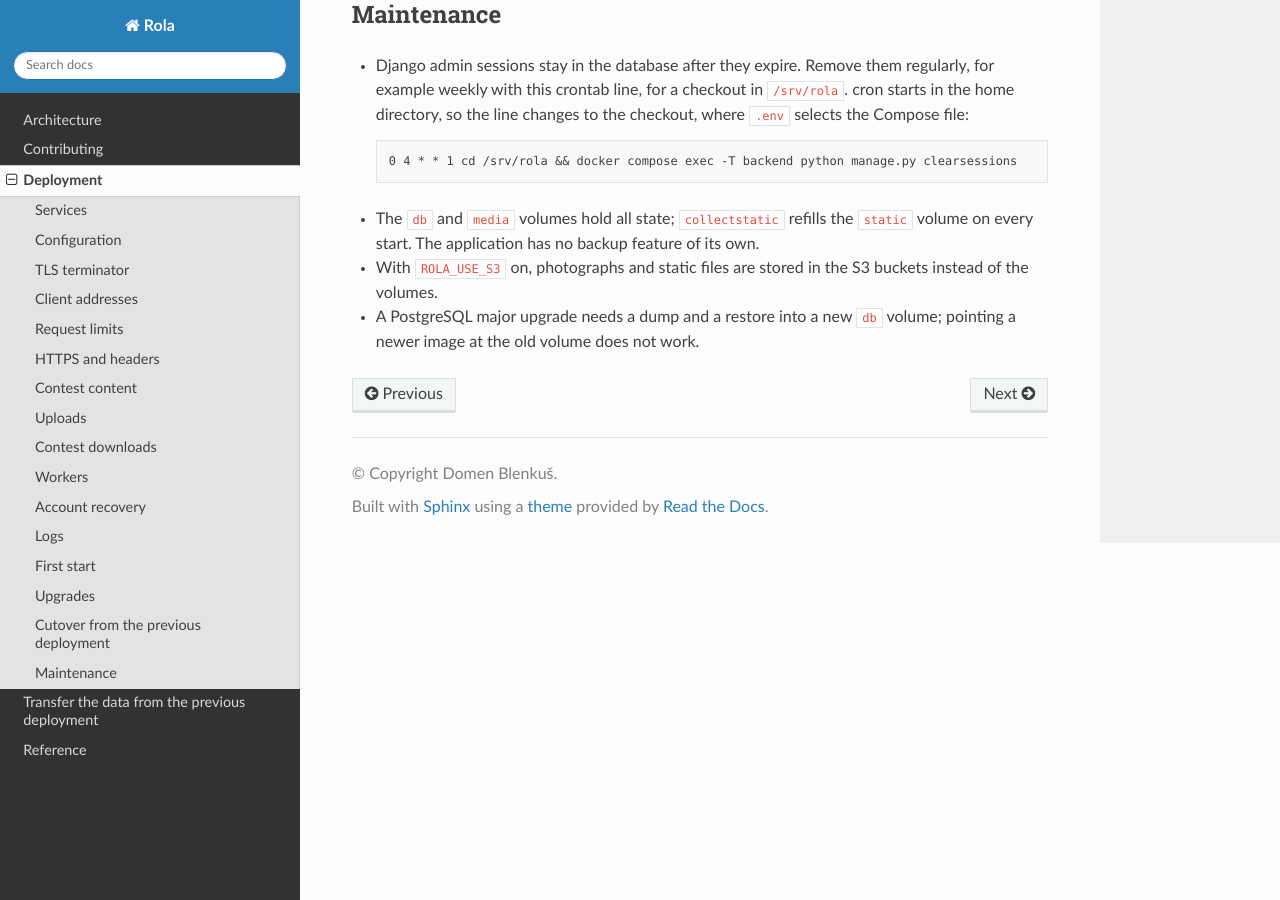
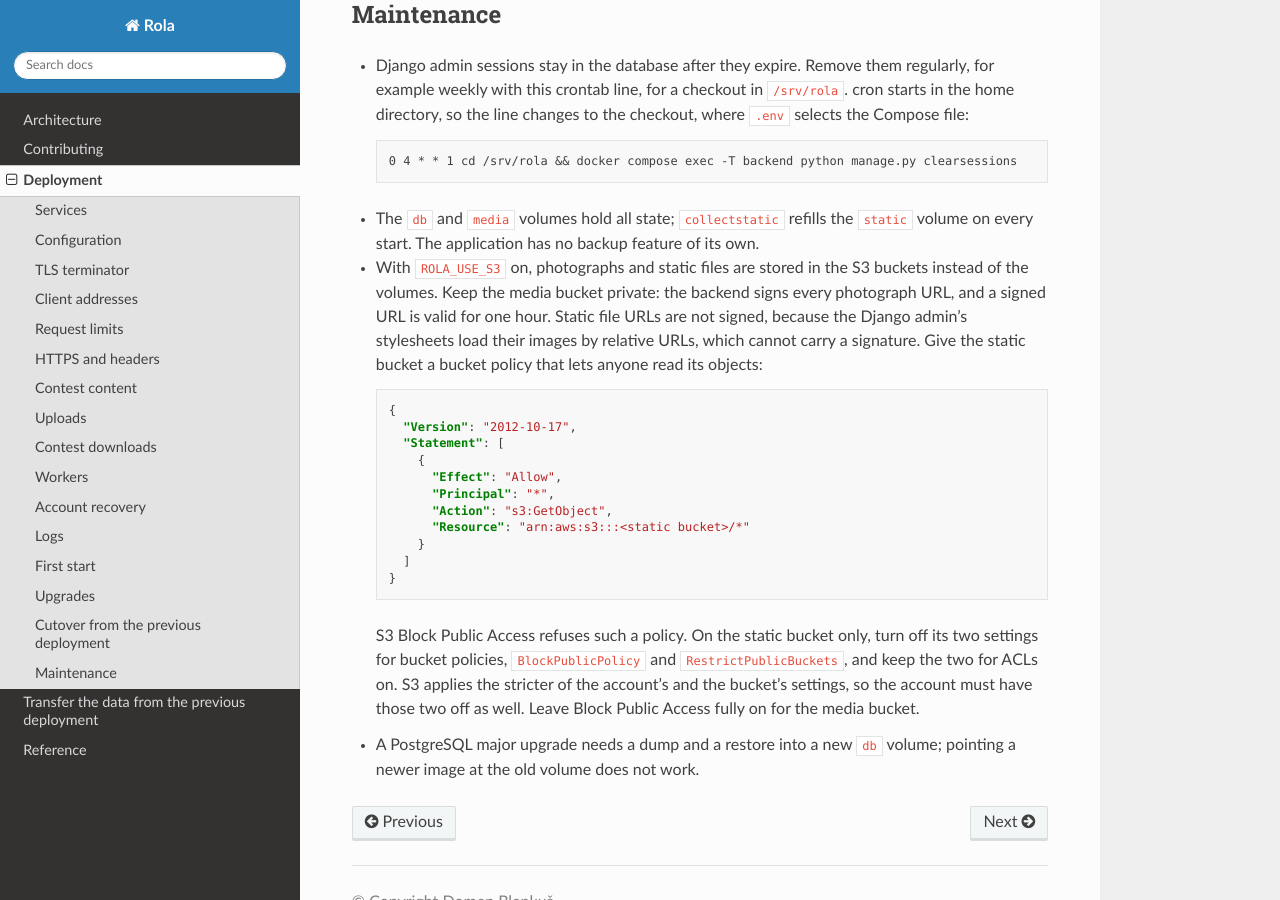
Before and after one commit to dblenkus/rola, a Sphinx documentation site: the page built from docs/deployment.rst, in a window 1280 px wide and 900 px high, scrolled down 7266 px. Built offline with Sphinx 7.4.7 and the Read the Docs theme 3.1.0, drawn with Linux system fonts in a browser that asks for light colours; the version number could not be read and is left out; some of the changed text lies outside the part shown.

Commit message:
Serve S3 static files from unsigned URLs
With ROLA_USE_S3 on, the static storage signed every URL, like the
media storage. The Django admin's stylesheets load their icons by
relative URLs, which the browser resolves without the stylesheet's
query string, so those requests reached the bucket unsigned. A bucket
created with S3's defaults answers them with 403: the calendar and
clock shortcuts become invisible click targets, and the selector,
search, sorting and related-object icons are missing.

Signing protects nothing in the static bucket, which holds only the
files collectstatic copies from the code. Its URLs are now unsigned and
the deployment guide asks for a public-read bucket policy on that
bucket only. Photographs stay in a private bucket behind signed URLs
that expire after one hour.

Assisted-by: Claude Code

```diff
--- a/docs/CHANGELOG.rst
+++ b/docs/CHANGELOG.rst
@@ -157,6 +157,10 @@ Deployment changes
   needs a new activation link; the transfer procedure shows how to send one
   on request.
 * S3 media URLs are signed with SigV4 for ``ROLA_AWS_REGION_NAME``.
+* S3 static file URLs are no longer signed, so the Django admin's stylesheets
+  can load their icons. The static bucket needs a bucket policy that allows
+  public reads, as "Maintenance" in ``docs/deployment.rst`` describes; the
+  media bucket stays private.
 * nginx sends ``X-Frame-Options``, ``X-Content-Type-Options`` and
   ``Referrer-Policy``, hides its version, caches hashed assets for a year,
   and answers 404 for a missing asset instead of serving the application.
--- a/docs/deployment.rst
+++ b/docs/deployment.rst
@@ -110,7 +110,9 @@ as a secret key or a password, in single quotes.
    * - ``ROLA_AWS_MEDIA_STORAGE_BUCKET_NAME``,
        ``ROLA_AWS_STATIC_STORAGE_BUCKET_NAME``
      - when ``ROLA_USE_S3`` is on
-     - The buckets for uploaded photographs and collected static files.
+     - The buckets for uploaded photographs and collected static files. The
+       media bucket stays private, and the static bucket must be publicly
+       readable. See `Maintenance`_.
 
 ``.env.example`` describes the optional variables: ``WEB_CONCURRENCY``,
 ``ROLA_APP_NAME``, ``ROLA_CSRF_TRUSTED_ORIGINS``,
@@ -394,6 +396,31 @@ Maintenance
   the ``static`` volume on every start. The application has no backup
   feature of its own.
 * With ``ROLA_USE_S3`` on, photographs and static files are stored in the S3
-  buckets instead of the volumes.
+  buckets instead of the volumes. Keep the media bucket private: the backend
+  signs every photograph URL, and a signed URL is valid for one hour. Static
+  file URLs are not signed, because the Django admin's stylesheets load their
+  images by relative URLs, which cannot carry a signature. Give the static
+  bucket a bucket policy that lets anyone read its objects:
+
+  .. code-block:: json
+
+     {
+       "Version": "2012-10-17",
+       "Statement": [
+         {
+           "Effect": "Allow",
+           "Principal": "*",
+           "Action": "s3:GetObject",
+           "Resource": "arn:aws:s3:::<static bucket>/*"
+         }
+       ]
+     }
+
+  S3 Block Public Access refuses such a policy. On the static bucket only,
+  turn off its two settings for bucket policies, ``BlockPublicPolicy`` and
+  ``RestrictPublicBuckets``, and keep the two for ACLs on. S3 applies the
+  stricter of the account's and the bucket's settings, so the account must
+  have those two off as well. Leave Block Public Access fully on for the
+  media bucket.
 * A PostgreSQL major upgrade needs a dump and a restore into a new ``db``
   volume; pointing a newer image at the old volume does not work.
```
Also changed, not shown: 2 other files.
